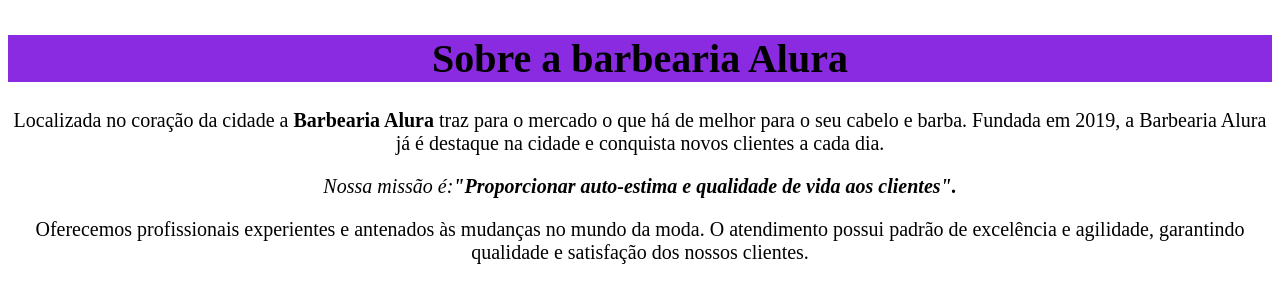
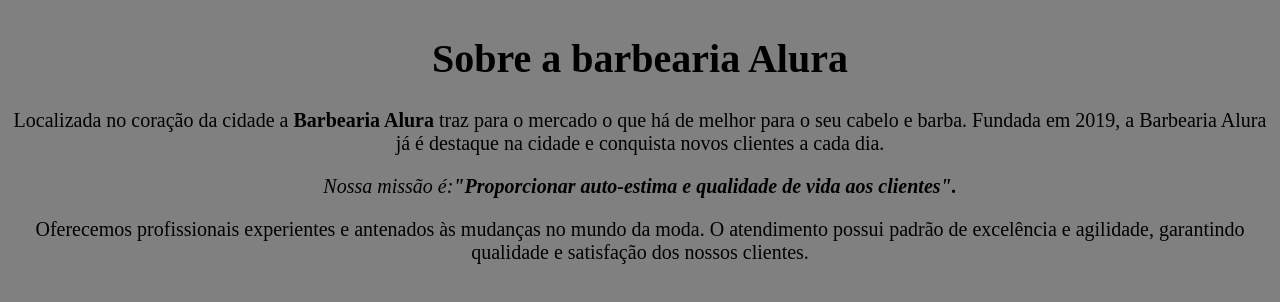
Before and after one commit to melucaspicoli/barbearia4, a plain HTML site: page index(1).html in a window 1280 px wide. Drawn offline with Linux system fonts and the light colour scheme.

Commit message:
style.css

```diff
--- a/style.css
+++ b/style.css
@@ -1,4 +1,3 @@
-.cabeçalho{background-color: blueviolet;}
 body{font-size: 20px ;
-text-align: center;}
-.titulo{align-items: center;}
+text-align: center;
+background-color: gray}
```
